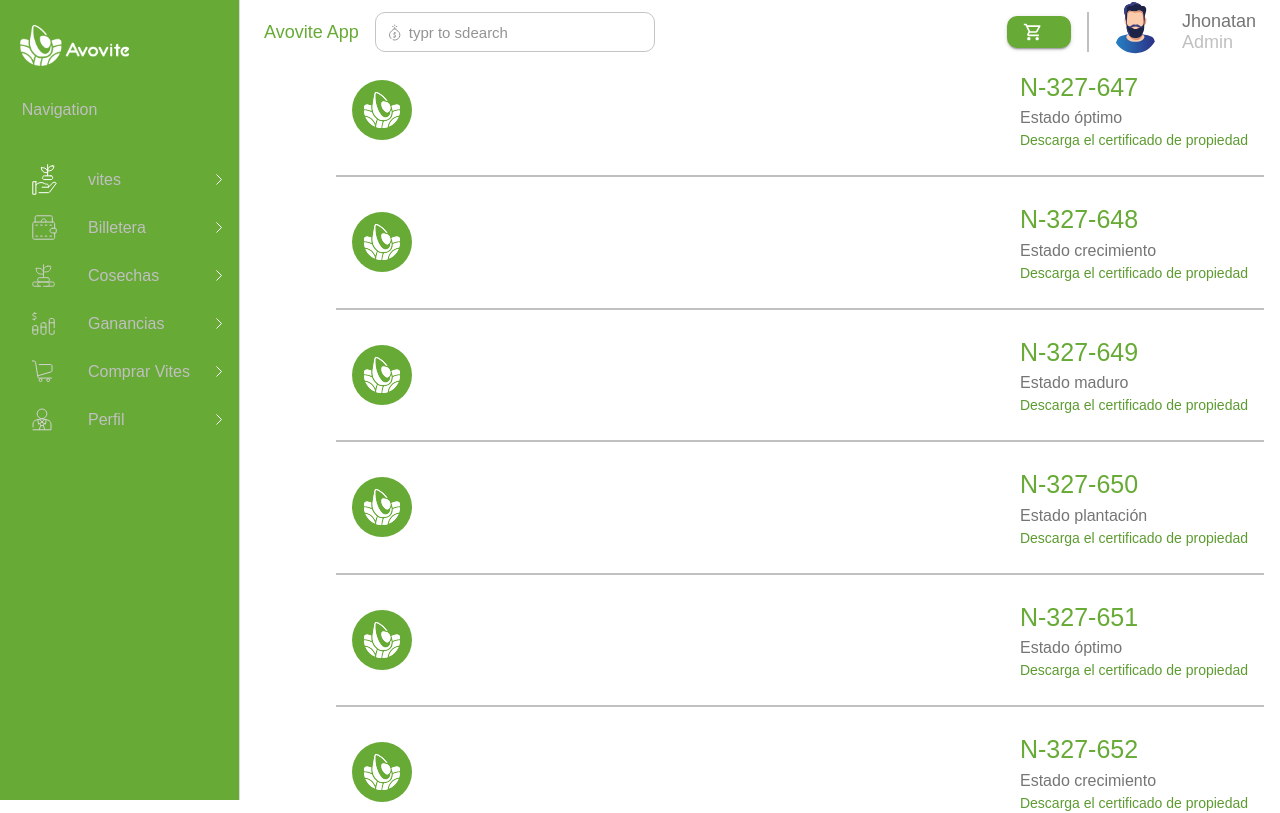
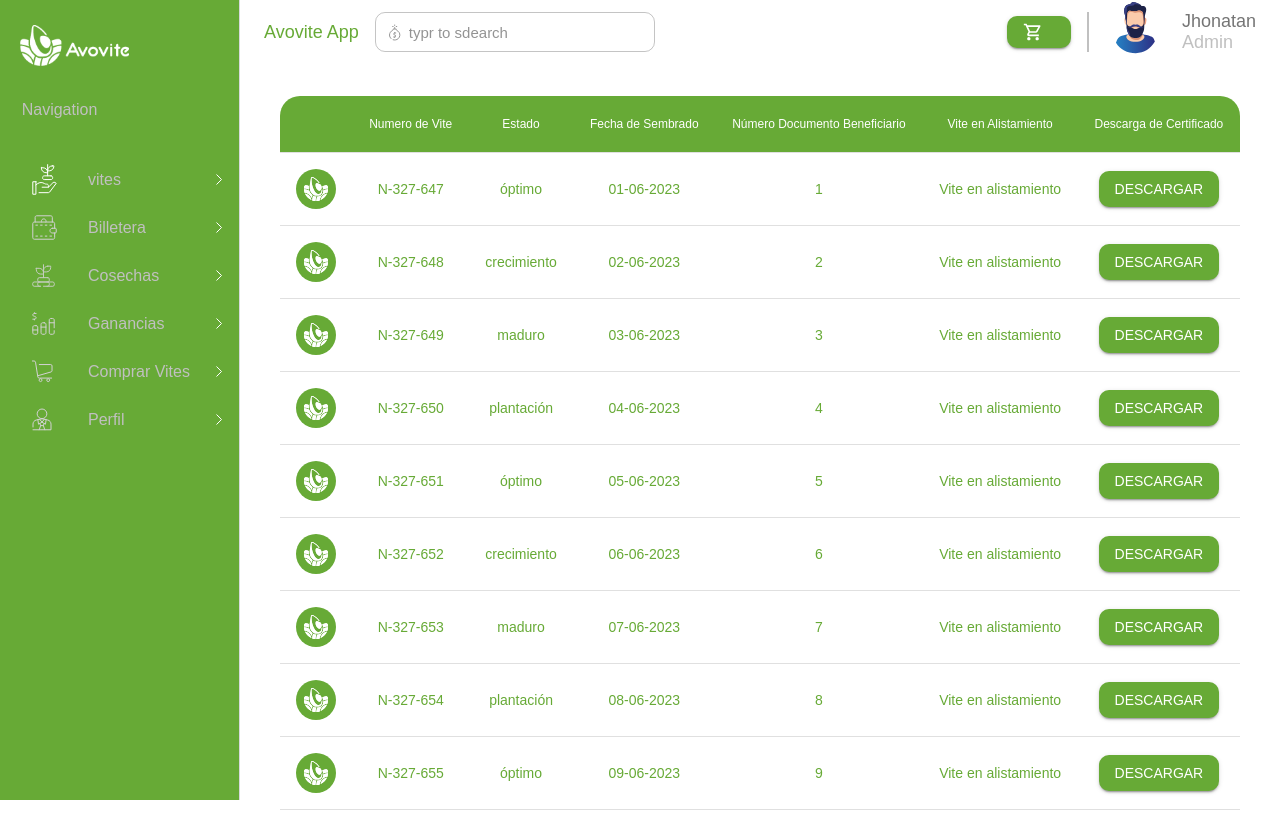
Before and after one commit to WSQuintero/avovite, a React (Vite) app: page /informacion in a window 1280 px wide. Shown: the top 813 px of the page. Built offline with nearby package versions, Linux system fonts and the light colour scheme.

Commit message:
Fixign datatable with all vites

```diff
--- a/src/App.jsx
+++ b/src/App.jsx
@@ -129,7 +129,7 @@ const theme = createTheme({
       styleOverrides: {
         root: {
           borderRadius: 12,
-          backgroundColor: "#EEEEEE66", // Cambia el color de fondo según tus preferencias
+          backgroundColor: "#EEEEE", // Cambia el color de fondo según tus preferencias
           border: "none",
           color: "#757575", // Cambia el color del texto según tus preferencias
           fontSize: "16px", // Ajusta el tamaño de fuente según tus necesidades
@@ -187,6 +187,51 @@ const theme = createTheme({
       },
 
     },
+    MuiTable:{
+      styleOverrides:{
+        root:{
+          backgroundColor:'#FFFFFF',
+
+        }
+      },
+
+    },
+    MuiTableHead:{
+      styleOverrides:{
+        root:{
+          color:'#67AA36',
+          backgroundColor:'#67AA36'
+
+        }
+      }
+    },
+    MuiTableBody:{
+      styleOverrides:{
+        root:{
+          border:'none'
+        }
+      }
+    },
+    MuiTableCell:{
+      styleOverrides:{
+        root:{
+
+          color:'#67AA36',
+          textAlign:'center'
+
+        }
+      }
+    },
+    MuiTableContainer:{
+      styleOverrides:{
+        root:{
+          display:'flex',
+          color:'#67AA36',
+
+          alignItems:'center'
+        }
+      }
+    }
 
   },
 
--- a/src/Components/MenuVites.jsx
+++ b/src/Components/MenuVites.jsx
@@ -12,8 +12,9 @@ import {
 } from "@mui/icons-material";
 
 import React from 'react'
-
+import { useNavigate } from 'react-router-dom'
 function MenuVites() {
+  const Navigate = useNavigate()
   return (
     <Box
         sx={(theme)=>({
@@ -35,7 +36,7 @@ function MenuVites() {
                 width={258}
                 height={176}
                 borderRadius={2}
-                onClick={() => route("/informacion")}
+                onClick={() => Navigate("/informacion")}
                 sx={{ cursor: "pointer" }}
               >
                 <Grid marginRight={18} marginTop={1} >
@@ -67,7 +68,7 @@ function MenuVites() {
                width={258}
                height={176}
                borderRadius={2}
-               onClick={() => route("/informacion")}
+               onClick={() => Navigate("/informacion")}
                sx={{ cursor: "pointer" }}
               >
                  <Grid marginRight={18} marginTop={1} >
@@ -102,7 +103,7 @@ function MenuVites() {
                 width={258}
                 height={176}
                 borderRadius={2}
-                onClick={() => route("/informacion")}
+                onClick={() => Navigate("/informacion")}
                 sx={{ cursor: "pointer" }}
               >
                 <Grid marginRight={18} marginTop={1} >
@@ -134,7 +135,7 @@ function MenuVites() {
                 width={258}
                 height={176}
                 borderRadius={2}
-                onClick={() => route("/informacion")}
+                onClick={() => Navigate("/informacion")}
                 sx={{ cursor: "pointer" }}
               >
                  <Grid marginRight={18} marginTop={1} >
--- /dev/null
+++ b/src/Components/TableInformation.jsx
@@ -0,0 +1,109 @@
+import React, { useState } from 'react';
+import {
+  Table,
+  TableHead,
+  TableRow,
+  TableCell,
+  TableContainer,
+  TableBody,
+  Paper,
+  Box,
+  Button,
+  Dialog,
+  DialogTitle,
+  DialogContent,
+  DialogActions,
+  TextField,
+} from '@mui/material';
+import logoInformacion from '../assets/img/informacion/logoInformacion.svg'
+import { vites } from '../utilities/myCards';
+import { useNavigate } from 'react-router-dom';
+
+function TableInformation() {
+  const Navigate = useNavigate()
+
+  const columnasVisibles = [
+    "Numero de Vite",
+    "Estado",
+    "Fecha de Sembrado",
+    "Número Documento Beneficiario",
+    "Vite en Alistamiento",
+    "Descarga de Certificado",
+  ];
+
+  const [selectedRow, setSelectedRow] = useState(null);
+
+  const handleRowClick = (id) => {
+    setSelectedRow(prevSelectedRow => (prevSelectedRow === id ? null : id));
+    Navigate(`vite/${id}`)
+  };
+
+  return (
+    <Box sx={(theme) => ({
+      [theme.breakpoints.up('lg')]: {
+        marginTop: 10,
+        width: '75vw',
+        marginRight: 10,
+      },
+    })}>
+      <TableContainer elevation={0} sx={{ borderRadius: 2 }}>
+        <Table>
+          <TableHead>
+            <TableRow>
+                <TableCell></TableCell>
+              {columnasVisibles.map((columna, index) => (
+                <TableCell
+                  key={index}
+                  sx={{ color: 'white', textAlign: 'center', fontSize:12, }}
+                >
+                  {columna}
+                </TableCell>
+              ))}
+            </TableRow>
+          </TableHead>
+          <TableBody>
+            {vites.map((fila) => (
+              <TableRow
+                key={fila.id}
+                sx={{
+                  backgroundColor: selectedRow === fila.id ? '#EEEEEE' : '',
+                  cursor: 'pointer',
+                }}
+                onClick={() => handleRowClick(fila.id)}
+              >
+                <TableCell>
+                <Box
+             bgcolor='primary.main'
+             borderRadius='50%'
+             display='flex'
+             justifyContent='center'
+             alignItems='center'
+             sx={{
+                width:40,
+                height:40
+             }}
+            >
+                <img src={logoInformacion} width='60%' height='60%' alt="logo"/>
+            </Box>
+
+                </TableCell>
+                <TableCell>{fila.numeral}</TableCell>
+                <TableCell>{fila.estado}</TableCell>
+                <TableCell>{fila.siembra}</TableCell>
+                <TableCell>{fila.id}</TableCell>
+                <TableCell>{fila.statusAlistamiento}</TableCell>
+                <TableCell>
+                  <Button variant="contained" sx={{color:'#FFFFFF'}} onClick={() => handleOpenModal(fila.id)}>
+                    Descargar
+                  </Button>
+                </TableCell>
+              </TableRow>
+            ))}
+          </TableBody>
+        </Table>
+      </TableContainer>
+    </Box>
+  );
+}
+
+export default TableInformation;
--- a/src/Pages/Informaicion.jsx
+++ b/src/Pages/Informaicion.jsx
@@ -4,22 +4,15 @@ import {
   Box,
   Grid,
   Button,
-  TextField,
-  FormControlLabel,
-  Checkbox,
+
   Typography,
-  InputAdornment,
-  Link,
-  Paper,
+
   Card,
   CardActionArea,
-  Divider,
+
 } from "@mui/material";
 import {
-  Https as HttpsIcon,
-  LockOutlined as LockOutlinedIcon,
-  MailOutline as MailOutlineIcon,
-  Person,
+
   KeyboardBackspace as KeyboardBackspaceIcon,
   MoreVert as MoreVertIcon,
   ShoppingCart as ShoppingCartIcon,
@@ -30,6 +23,7 @@ import { useTheme } from "@emotion/react";
 import Header from "../Components/Header/Header";
 import logoInformacion from '../assets/img/informacion/logoInformacion.svg'
 import { useFinalContext } from "../Context/FinalContext";
+import TableInformation from "../Components/TableInformation";
 
 function Informaicion() {
   const theme = useTheme();
@@ -39,10 +33,16 @@ function Informaicion() {
   return (
     <Grid display="flex" flexDirection="column">
       <Box
-        position="relative"
-        height="10vh"
+
         display="flex"
         flexDirection="column"
+        sx={(theme)=>({
+          position:"relative",
+          height:"10vh",
+          [theme.breakpoints.up('lg')]:{
+            display:'none'
+          }
+        })}
       >
         <Header  />
 
@@ -76,7 +76,7 @@ function Informaicion() {
           </Button>
         </Box>
 
-
+        </Box>
         {/* the filter of image */}
 
         <Grid
@@ -89,7 +89,17 @@ function Informaicion() {
         >
         { vites.map((e)=>(
             <>
-          <Grid key={e.id} display='flex' alignItems='center' justifyContent='space-between' width='100%' paddingLeft={2} onClick={()=>route(`vite/${e.id}`)} >
+          <Grid key={e.id}  width='100%' paddingLeft={2} onClick={()=>route(`vite/${e.id}`)}
+
+          sx={(theme)=>({
+            display:'flex',
+            alignItems:'center',
+            justifyContent:'space-between',
+            [theme.breakpoints.up('lg')]:{
+              display:'none'
+            }
+          })}
+          >
             <Box
              bgcolor='primary.main'
              borderRadius='50%'
@@ -128,12 +138,24 @@ function Informaicion() {
             </Card>
           </Grid>
 
-          <Box width='100%' height={1} bgcolor='text.disabled' border={1}></Box>
+          <Box width='100%' height={1} bgcolor='text.disabled' border={1}
+           sx={(theme)=>({
+            height:1,
+            border:1,
+            bgcolor:'text.disabled',
+            [theme.breakpoints.up('lg')]:{
+              display:'none'
+            }
+          })}
+
+          ></Box>
+
         </>
         ))
     }
+        <TableInformation/>
         </Grid>
-      </Box>
+
     </Grid>
   );
 }
--- a/src/Pages/Vites.jsx
+++ b/src/Pages/Vites.jsx
@@ -4,21 +4,14 @@ import {
   Box,
   Grid,
   Button,
-  TextField,
-  FormControlLabel,
-  Checkbox,
+
   Typography,
-  InputAdornment,
-  Link,
-  Paper,
+
 } from "@mui/material";
 import {
-  Https as HttpsIcon,
-  LockOutlined as LockOutlinedIcon,
-  MailOutline as MailOutlineIcon,
-  Person,
+
   KeyboardBackspace as KeyboardBackspaceIcon,
-  MoreVert as MoreVertIcon,
+
   ShoppingCart as ShoppingCartIcon,
   LightbulbOutlined as LightbulbOutlinedIcon,
   WhatsApp as WhatsAppIcon,
@@ -26,11 +19,9 @@ import {
 
 import { useTheme } from "@emotion/react";
 import Header from "../Components/Header/Header";
-import photoDefault from "../assets/img/photoDefault.svg";
 import viteplant from "../assets/img/viteplant.svg";
 import book from "../assets/img/vites/book.svg";
 import Annual from "../assets/img/vites/Annual.svg";
-import idea from "../assets/img/vites/Idea.svg";
 import truck from "../assets/img/vites/truck.svg";
 
 function Vites() {
```
